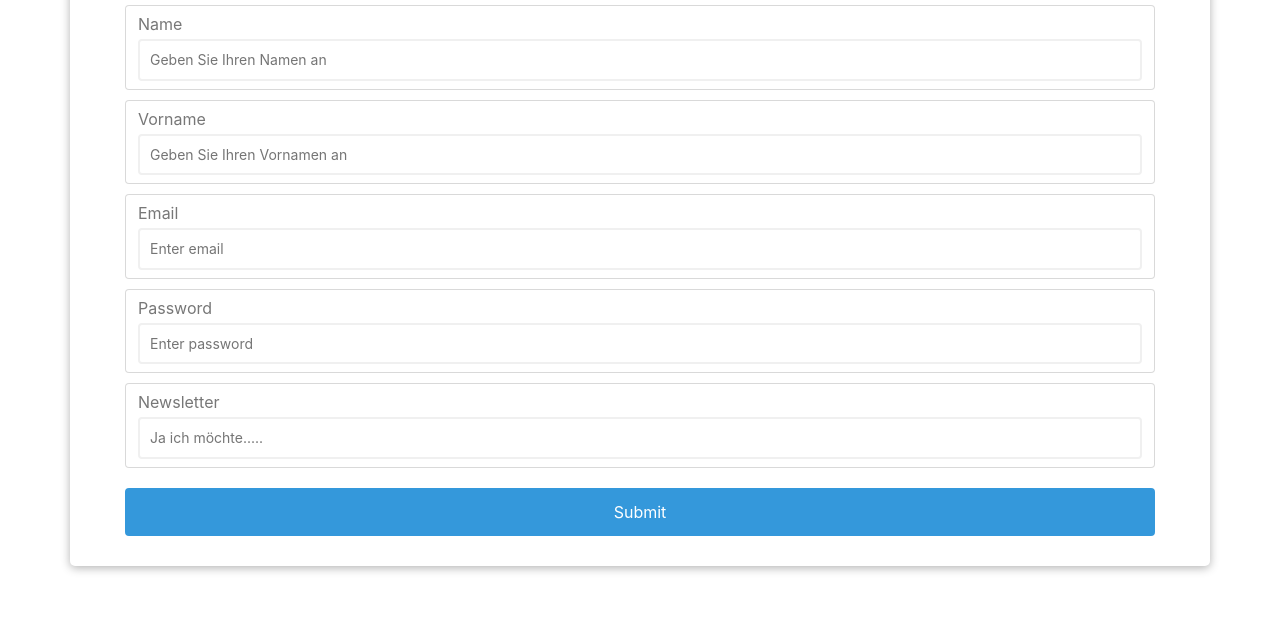
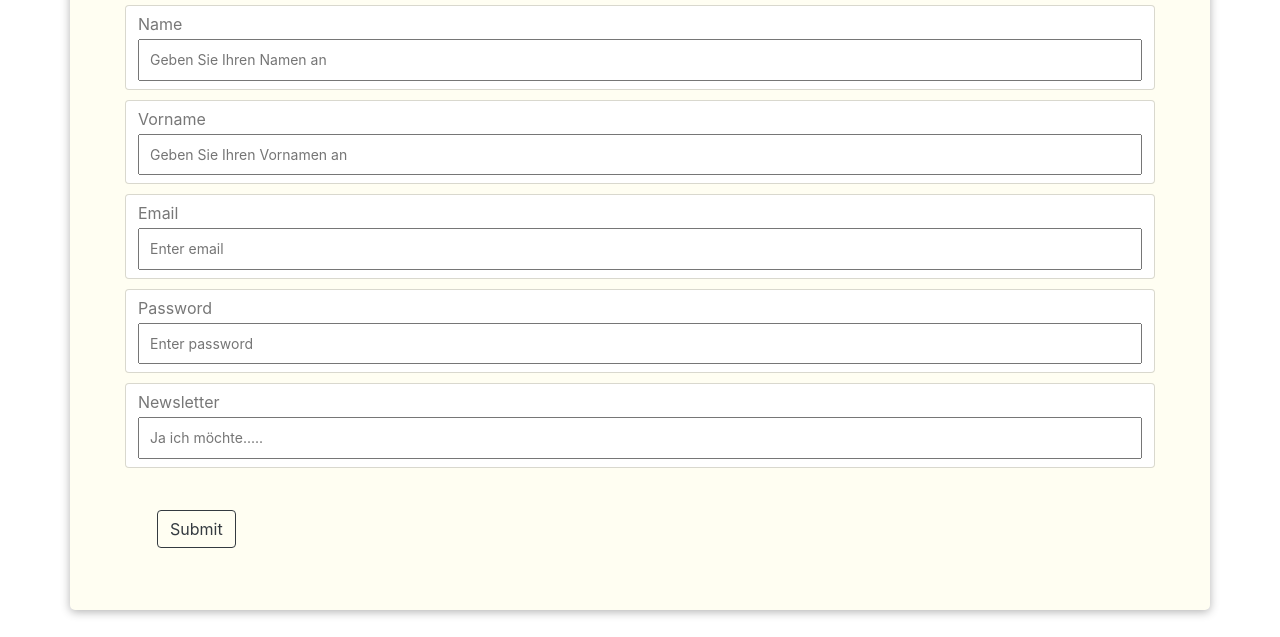
Before and after one commit to LenjaKoller/projekt_lb02, a plain HTML site: page konto.html in a window 1280 px wide. Shown: the part 315-952 px from the top of the page. Drawn offline with nearby package versions, Linux system fonts and the light colour scheme.

Commit message:
Style Änderungen vorgenommen

```diff
--- a/konto.html
+++ b/konto.html
@@ -36,7 +36,7 @@
 <!-- Navbar ende -->
 
 <main>
-    <div class="container">
+    <div class="container" style="background-color: #fffef2">
         <form id="form" class="form">
             <h2>Willkommen zu Aesop</h2>
             <h2>Scheint so, als wären Sie neu bei uns. Um ein Konto zu erstellen, füllen Sie folgende Eingabefelder aus.</h2>
@@ -65,7 +65,7 @@
                 <input type="newsletter" id="newsletter" placeholder="Ja ich möchte....." />
                 <small>Error message</small>
             </div>
-            <button type="submit">Submit</button>
+            <button type="submit" class="btn btn-outline-dark produkte">Submit</button>
         </form>
     </div>
 </main>
--- a/style.css
+++ b/style.css
@@ -117,6 +117,7 @@ h2 {
 }
 
 .form-control {
+
     margin-bottom: 10px;
     padding-bottom: 10px;
     position: relative;
@@ -129,8 +130,7 @@ h2 {
 }
 
 .form-control input {
-    border: 2px solid #f0f0f0;
-    border-radius: 4px;
+
     display: block;
     width: 100%;
     padding: 10px;
@@ -162,16 +162,3 @@ h2 {
 .form-control.error small {
     visibility: visible;
 }
-
-.form button {
-    cursor: pointer;
-    background-color: #3498db;
-    border: 2px solid #3498db;
-    border-radius: 4px;
-    color: #fff;
-    display: block;
-    font-size: 16px;
-    padding: 10px;
-    margin-top: 20px;
-    width: 100%;
-}
```
Also changed, not shown: script/data.js (+5 -5 lines).
